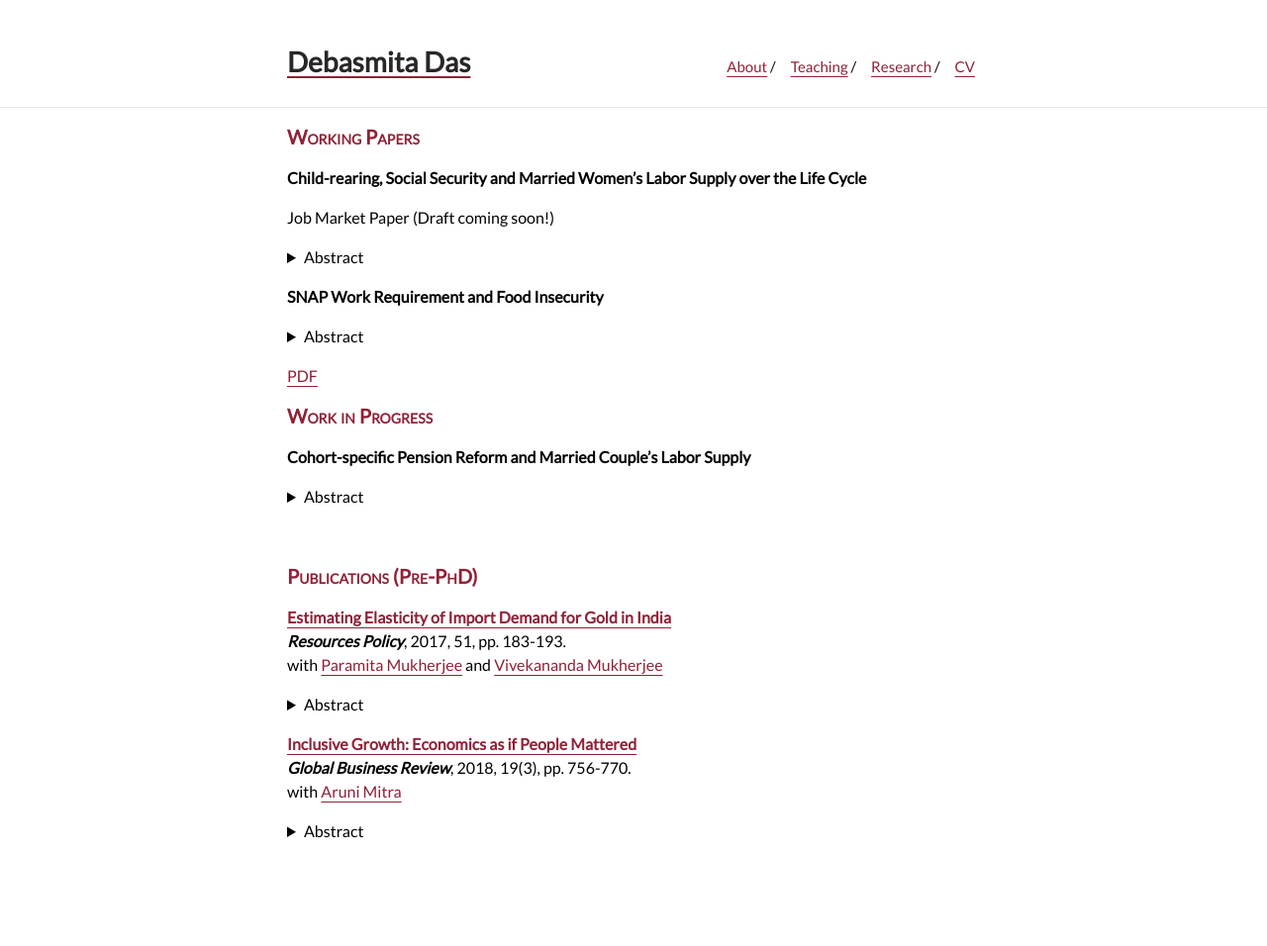
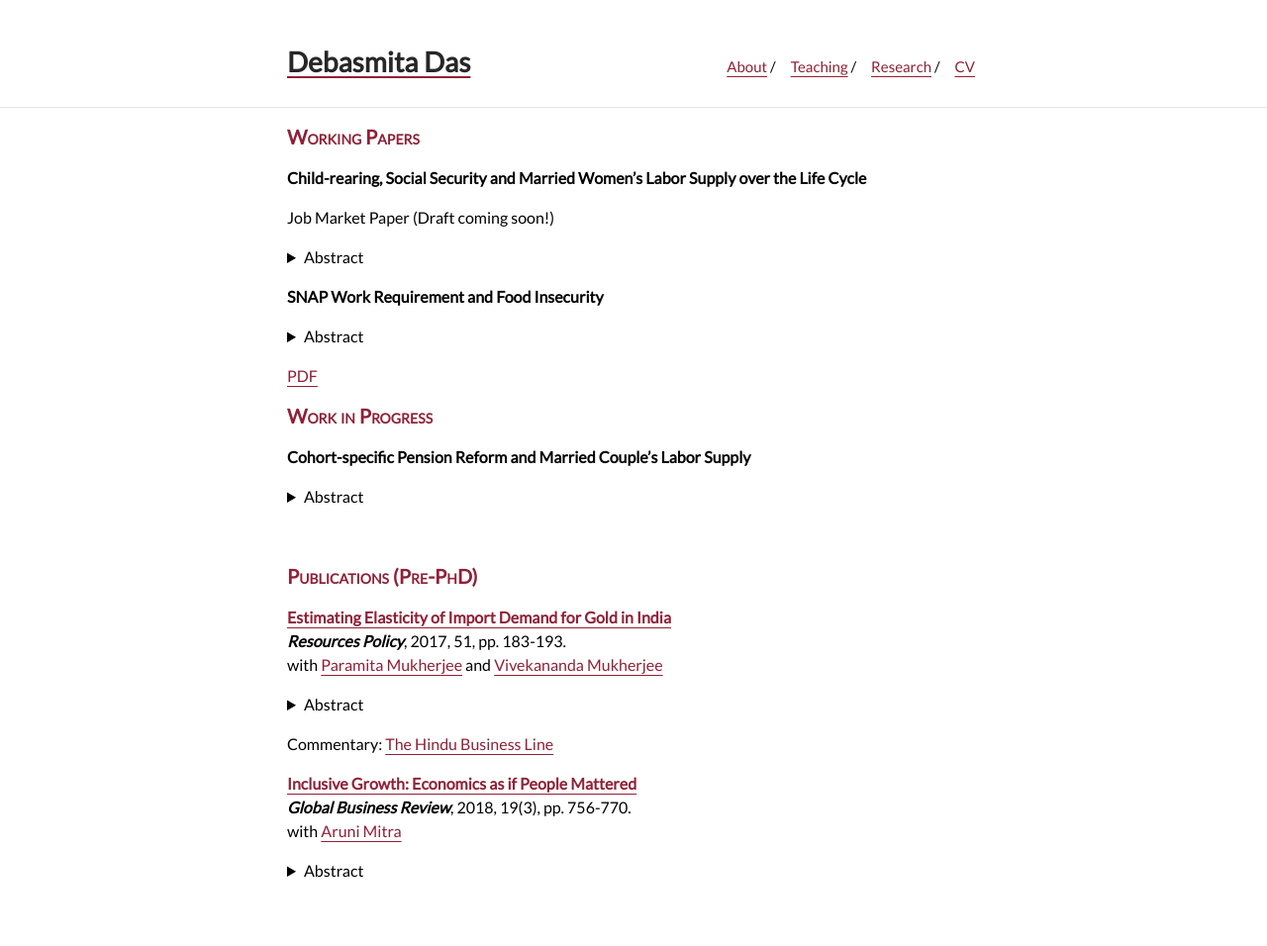
Before and after one commit to debasmita-das-econ/debasmita-das-econ.github.io, a Jekyll site: the page built from research.md, in a window 1280 px wide. Shown: the whole page at 99% size. Built offline with Jekyll 4.4.1, drawn with Linux system fonts in a browser that asks for light colours; a style sheet for code colours, icons or effects is not loaded; before the commit the page ends 916 px from its top, so only the background shows below that.

Commit message:
Update research.md

```diff
--- a/research.md
+++ b/research.md
@@ -62,6 +62,8 @@ In India, rising demand for gold had an adverse impact on the country's current
   </p>
 </details>
 
+Commentary: [The Hindu Business Line](https://www.thehindubusinessline.com/opinion/no-golden-rule/article8586212.ece)
+
 <!-- Inclusive Growth Index Paper -->
 **[Inclusive Growth: Economics as if People Mattered](https://doi.org/10.1177/0972150917713840)** <br>
 ***Global Business Review***, 2018, 19(3), pp. 756-770. <br>
```
